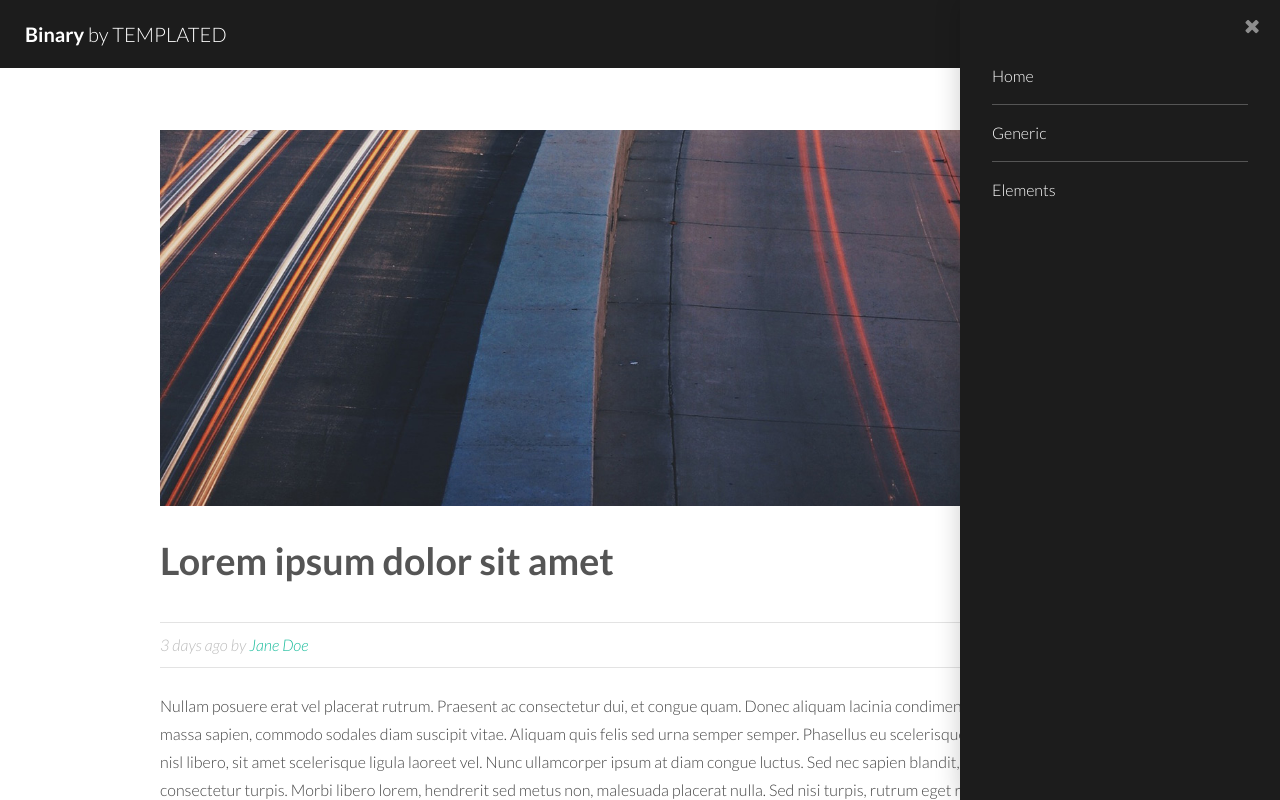
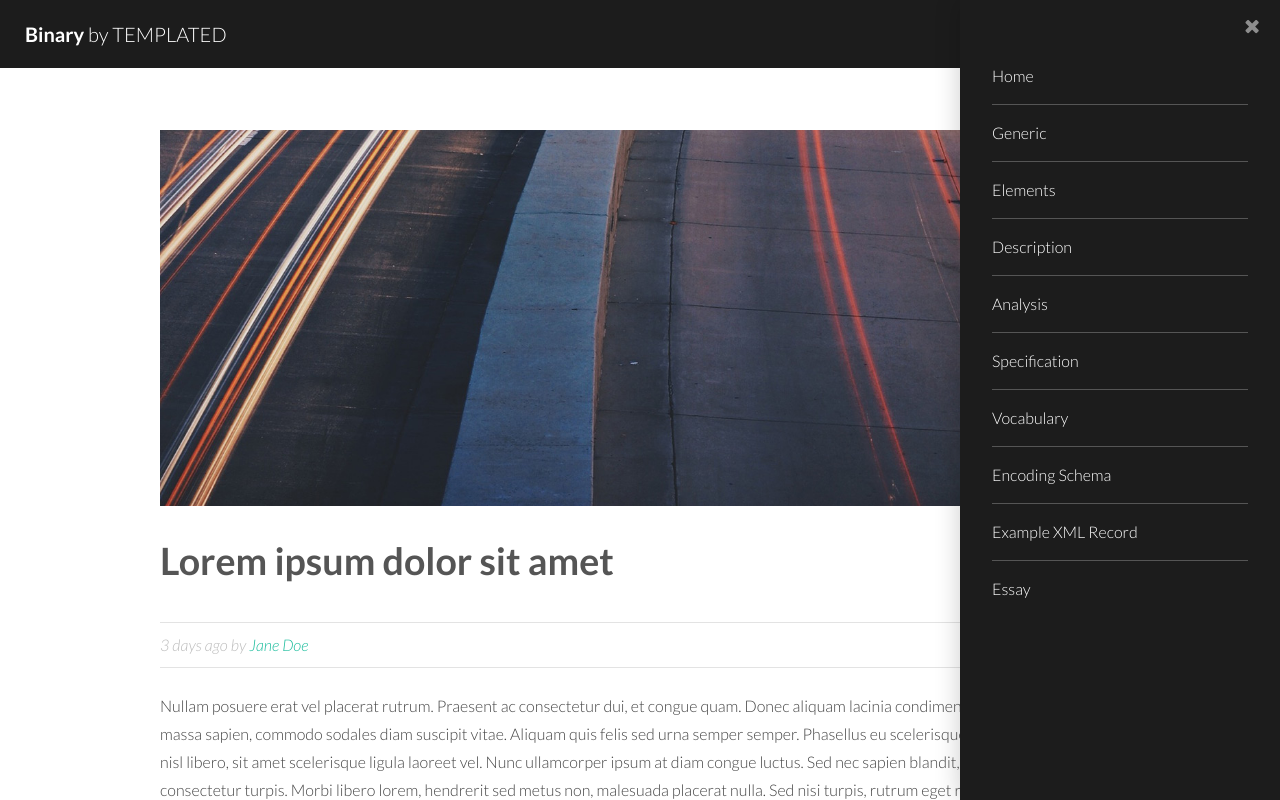
Before and after one commit to rborden16/Metadata-Final-Project, a plain HTML site: page analysis.html in a window 1280 px wide. Both pictures are taken after a click on the link "Menu". Shown: the top 800 px of the page. Drawn offline with Linux system fonts and the light colour scheme.

Commit message:
updated menu

```diff
--- a/analysis.html
+++ b/analysis.html
@@ -27,6 +27,13 @@
 					<li><a href="index.html">Home</a></li>
 					<li><a href="generic.html">Generic</a></li>
 					<li><a href="elements.html">Elements</a></li>
+					<li><a href="description.html">Description</a></li>
+					<li><a href="analysis.html">Analysis</a></li>
+					<li><a href="specification.html">Specification</a></li>
+					<li><a href="vocabulary.html">Vocabulary</a></li>
+					<li><a href="encoding-schema.html">Encoding Schema</a></li>
+					<li><a href="exampleXML.html">Example XML Record</a></li>
+					<li><a href="essay.html">Essay</a></li>
 				</ul>
 			</nav>
 
```
